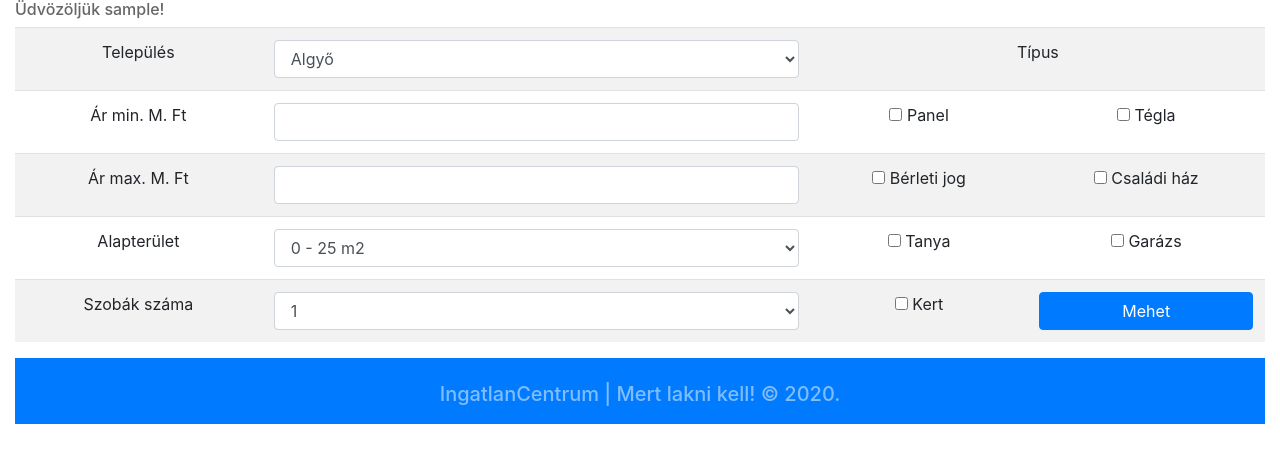
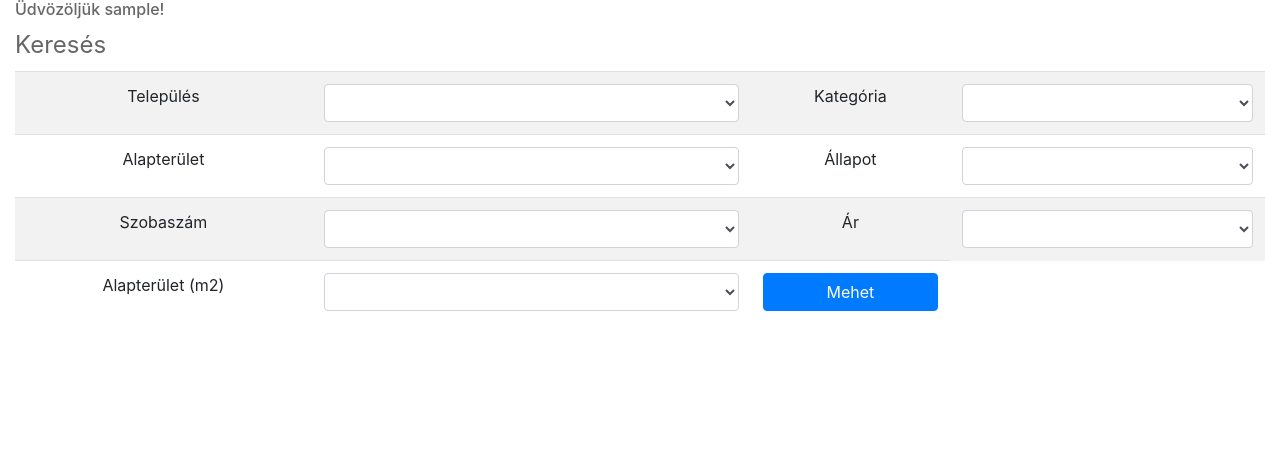
Before and after one commit to MiklosArpad/szakdolgozat, a PHP site: page /ingatlanok.php in a window 1280 px wide. Shown: the part 96-559 px from the top of the page. Run offline with PHP 8.4, Linux system fonts and the light colour scheme; the visitor is signed in with stand-in values (Sample User, id 1); data comes from the database, SQL or seed files in the repository; data that the repository does not hold is empty.

Commit message:
adatok megjelenítése adatbázisból lekérdezéssel.

```diff
--- a/WEB/belepes.php
+++ b/WEB/belepes.php
@@ -12,7 +12,6 @@
                 <input class="form-control" id="password" type="password" placeholder="Jelszó">
                 <input class="btn btn-primary" id="login" type="submit" value="Belépés">
             </form>
-            <?php require_once 'html/footer.php'; ?>
         </div>
     </body>
 </html>
--- a/WEB/html/footer.php
+++ /dev/null
@@ -1,3 +0,0 @@
-<footer class="page-footer text-center font-small blue pt-4" id="lablec">
-    <h5>IngatlanCentrum | Mert lakni kell! © <?php echo date('Y'); ?>.</h5>
-</footer>
--- a/WEB/ingatlanok.php
+++ b/WEB/ingatlanok.php
@@ -16,52 +16,34 @@
                     }
                     ?>
                     <h6>Üdvözöljük <?php echo $_SESSION['username']; ?>!</h6>
-                    <div id="keresofelulet">
+                    <fieldset id="keresofelulet">
+                        <legend>Keresés</legend>
                         <table class="table table-striped">
                             <tr>
                                 <td>Település</td>
-                                <td>
-                                    <select id="varosok" class=" form-control">
-
-                                    </select>
-                                </td>
-                                <td colspan="2">Típus</td>
-                            </tr>
-                            <tr>
-                                <td>Ár min. M. Ft</td>
-                                <td>
-                                    <input type="text" class=" form-control">
-                                </td>
-                                <td><input type="checkbox" /> Panel</td>
-                                <td><input type="checkbox" /> Tégla</td>
-                            </tr>
-                            <tr>
-                                <td>Ár max. M. Ft</td>
-                                <td>
-                                    <input type="text" class=" form-control">
-                                </td>
-
-                                <td><input type="checkbox" /> Bérleti jog</td>
-                                <td><input type="checkbox" /> Családi ház</td>
+                                <td><select id="telepulesek" class="form-control"><option></option></select></td>
+                                <td>Kategória</td>
+                                <td><select id="kategoriak" class="form-control"></select></td>
                             </tr>
                             <tr>
                                 <td>Alapterület</td>
                                 <td>
-                                    <select class=" form-control">
-                                        <option>0 - 25 m2</option>
-                                        <option>25 - 50 m2</option>
-                                        <option>50 - 75 m2</option>
-                                        <option>75 - 100 m2</option>
-                                        <option>100 - m2</option>
+                                    <select class="form-control">
+                                        <option></option>
+                                        <option>0 - 1000 m2</option>
+                                        <option>1000 - 2000 m2</option>
+                                        <option>2000 - 5000 m2</option>
+                                        <option>5000 - 10000 m2</option>
                                     </select>
                                 </td>
-                                <td><input type="checkbox" /> Tanya</td>
-                                <td><input type="checkbox" /> Garázs</td>
+                                <td>Állapot</td>
+                                <td><select id="allapotok" class="form-control"></select></td>
                             </tr>
                             <tr>
-                                <td>Szobák száma</td>
+                                <td>Szobaszám</td>
                                 <td>
-                                    <select class=" form-control">
+                                    <select class="form-control">
+                                        <option></option>
                                         <option>1</option>
                                         <option>2</option>
                                         <option>3</option>
@@ -74,13 +56,33 @@
                                         <option>10</option>
                                     </select>
                                 </td>
-                                <td><input type="checkbox" /> Kert</td>
+                                <td>Ár</td>
+                                <td>
+                                    <select class="form-control">
+                                        <option></option>
+                                        <option></option>
+                                        <option></option>
+                                        <option></option>
+                                        <option></option>
+                                    </select>
+                            </tr>
+                            <tr>
+                                <td>Alapterület (m2)</td>
+                                <td>
+                                    <select class="form-control">
+                                        <option></option>
+                                        <option>0 - 1000</option>
+                                        <option>1000 - 2000</option>
+                                        <option>2000 - 5000</option>
+                                        <option>5000 - 10000</option>
+                                    </select>
+                                </td>
+
                                 <td><button class="btn btn-primary" id="keresIngatlan">Mehet</button></td>
                             </tr>
                         </table>
-                    </div>
+                    </fieldset>
                     <div id="ingatlanok"></div>
-                    <?php require_once 'html/footer.php'; ?>
                 </div>
             </div>
         </div>
--- a/WEB/kapcsolat.php
+++ b/WEB/kapcsolat.php
@@ -47,9 +47,9 @@
                             </tr>
                         </tbody>
                     </table>
-                    <?php require_once 'html/footer.php'; ?>
                 </div>
             </div>
         </div>
-    </body>
+    </div>
+</body>
 </html>
--- /dev/null
+++ b/WEB/php_ajax/allapotok.php
@@ -0,0 +1,18 @@
+<?php
+
+require_once '../config/connect.php';
+
+$sql = "SELECT elnevezes FROM ingatlan_allapotok;";
+$result = $connection->query($sql);
+
+if (!$result) {
+    die("Hiba a lekérdezésben!");
+}
+
+$keresIngatlanAllapotHTML = '<option></option>';
+
+while ($row = $result->fetch_row()) {
+    $keresIngatlanAllapotHTML .= "<option>{$row[0]}</option>";
+}
+
+echo $keresIngatlanAllapotHTML;
--- /dev/null
+++ b/WEB/php_ajax/ingatlanok_szures.php
@@ -0,0 +1 @@
+<?php
--- /dev/null
+++ b/WEB/php_ajax/kategoriak.php
@@ -0,0 +1,18 @@
+<?php
+
+require_once '../config/connect.php';
+
+$sql = "SELECT elnevezes FROM ingatlan_kategoriak;";
+$result = $connection->query($sql);
+
+if (!$result) {
+    die("Hiba a lekérdezésben!");
+}
+
+$keresIngatlanKategoriaHTML = '<option></option>';
+
+while ($row = $result->fetch_row()) {
+    $keresIngatlanKategoriaHTML .= "<option>{$row[0]}</option>";
+}
+
+echo $keresIngatlanKategoriaHTML;
--- a/WEB/php_ajax/varosok.php
+++ b/WEB/php_ajax/telepulesek.php
@@ -9,7 +9,7 @@
     die("Hiba a lekérdezésben!");
 }
 
-$keresVarosHTML = '';
+$keresVarosHTML = '<option></option>';
 
 while ($row = $result->fetch_row()) {
     $keresVarosHTML .= "<option>{$row[0]}</option>";
```
Also changed, not shown: WEB/JS/main.js (+46 -3 lines), WEB/index.php (+13 -32 lines).
